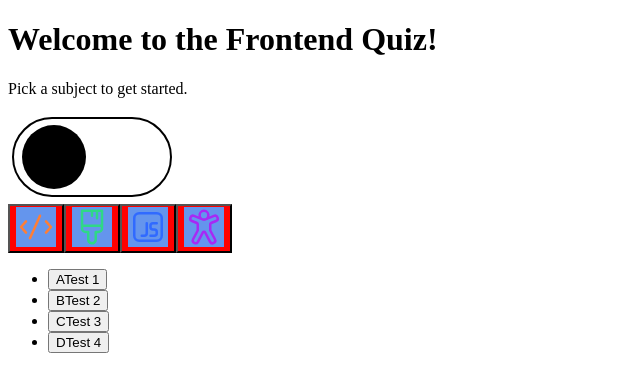
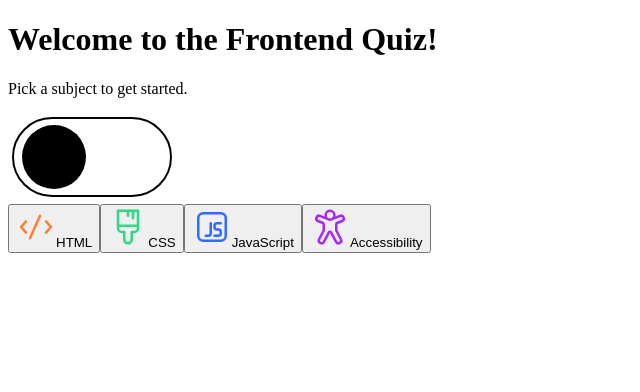
Before and after one commit to asmthli/quiz-app, a React (Vite) app: page / in a window 1280 px wide. Shown: the top 392 px of the page, without its empty margins (0-640 px from the left). Built offline with nearby package versions, Linux system fonts and the light colour scheme.

Commit message:
Import and display questions

```diff
--- a/src/components/App/App.jsx
+++ b/src/components/App/App.jsx
@@ -1,14 +1,13 @@
 import './App.module.css'
 import StartMenu from '../StartMenu/StartMenu.jsx'
-import MultipleChoice from '../MultipleChoice/MultipleChoice.jsx'
+import Quiz from '../Quiz/Quiz.jsx'
+import { useState } from 'react'
 
 function App() {
+  const [quizSubject, setQuizSubject] = useState('')
 
   return (
-    <>
-      <StartMenu />
-      <MultipleChoice />
-    </>
+    quizSubject ? <Quiz subject={quizSubject} /> : <StartMenu setQuizSubject={setQuizSubject}/>
   )
 }
 
--- a/src/components/MultipleChoice/MultipleChoice.jsx
+++ b/src/components/MultipleChoice/MultipleChoice.jsx
@@ -1,12 +1,17 @@
 import MultipleChoiceAnswer from "../primitives/MultipleChoiceAnswer/MultipleChoiceAnswer.jsx"
 
-function MultipleChoice() {
+function MultipleChoice({choices}) {
+    const answerComponents = []
+    const letters = ['G', 'F', 'E', 'D', 'C', 'B', 'A']
+
+    for (let choice of choices) {
+        const answer = <MultipleChoiceAnswer letter={letters.pop()} choice={choice} />
+        answerComponents.push(answer)
+    }
+
     return (
         <ul>
-            <MultipleChoiceAnswer letter="A" choice="Test 1" />
-            <MultipleChoiceAnswer letter="B" choice="Test 2" />
-            <MultipleChoiceAnswer letter="C" choice="Test 3" />
-            <MultipleChoiceAnswer letter="D" choice="Test 4" />
+            {answerComponents}
         </ul>
     )
 }
--- a/src/components/Quiz/Quiz.jsx
+++ b/src/components/Quiz/Quiz.jsx
@@ -0,0 +1,25 @@
+import { useState } from 'react'
+import data from '../../data.json'
+import MultipleChoice from '../MultipleChoice/MultipleChoice.jsx'
+
+function Quiz({subject}) {
+    const [questionIndex, setQuestionIndex] = useState(0)
+
+    const subjectData = data.quizzes.filter(quiz => quiz.title === subject)[0]
+    const question = subjectData.questions[questionIndex].question
+    const options = subjectData.questions[questionIndex].options
+
+    return (
+        <>
+            <h1>{subjectData.title}</h1>
+
+            <h2>Question {questionIndex + 1} of 10</h2>
+
+            <p>{question}</p>
+
+            <MultipleChoice choices={options}/>
+        </>
+    )
+}
+
+export default Quiz
--- a/src/components/StartMenu/StartMenu.jsx
+++ b/src/components/StartMenu/StartMenu.jsx
@@ -5,7 +5,7 @@ import jsImg from '/images/icon-js.svg'
 import accessibilityImg from '/images/icon-accessibility.svg'
 import ToggleSwitch from "../primitives/ToggleSwitch/ToggleSwitch.jsx"
 
-function StartMenu() {
+function StartMenu({setQuizSubject}) {
     return (
         <div className="start-menu">
             <h1>Welcome to the <span>Frontend Quiz!</span></h1>
@@ -15,20 +15,24 @@ function StartMenu() {
 
             <div>
                 <SelectableChoice
-                    subject="HTML"
+                    choice="HTML"
                     imgPath={htmlImg}
+                    setQuizSubject={setQuizSubject}
                 />
                 <SelectableChoice
-                    subject="CSS"
+                    choice="CSS"
                     imgPath={cssImg}
+                    setQuizSubject={setQuizSubject}
                 />
                 <SelectableChoice
-                    subject="JavaScript"
+                    choice="JavaScript"
                     imgPath={jsImg}
+                    setQuizSubject={setQuizSubject}
                 />
                 <SelectableChoice
-                    subject="Accessibility"
+                    choice="Accessibility"
                     imgPath={accessibilityImg}
+                    setQuizSubject={setQuizSubject}
                 />
             </div>
         </div>
--- a/src/components/primitives/SelectableChoice/SelectableChoice.jsx
+++ b/src/components/primitives/SelectableChoice/SelectableChoice.jsx
@@ -6,12 +6,18 @@ import {
 
 SelectableChoice.propTypes = {
     choice: PropTypes.string.isRequired,
-    imgPath: PropTypes.string.isRequired
+    imgPath: PropTypes.string.isRequired,
+    setQuizStarted: PropTypes.func.isRequired
 }
 
-function SelectableChoice({choice, imgPath}) {
+function SelectableChoice({choice, imgPath, setQuizSubject}) {
     return (
-        <button className={button}>
+        <button
+            className={button}
+            onClick={() => {
+                setQuizSubject(choice)
+            }}
+        >
             <img className={image} src={imgPath} />
             {choice}
         </button>
--- a/src/components/primitives/SelectableChoice/SelectableChoice.module.css
+++ b/src/components/primitives/SelectableChoice/SelectableChoice.module.css
@@ -1,7 +1,7 @@
 .button {
-    background-color: red;
+
 }
 
 .image {
-    background-color: cornflowerblue;
+
 }
```
